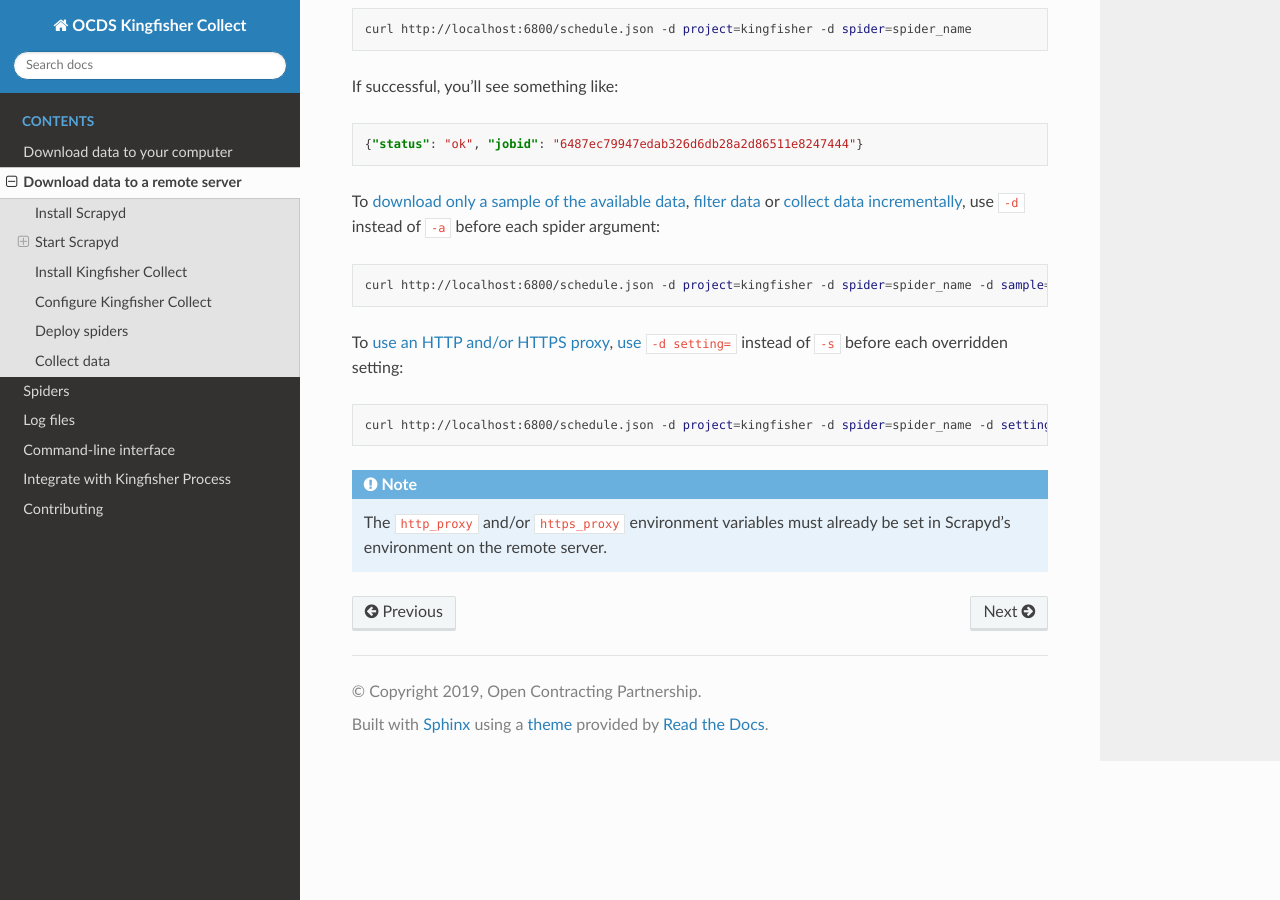
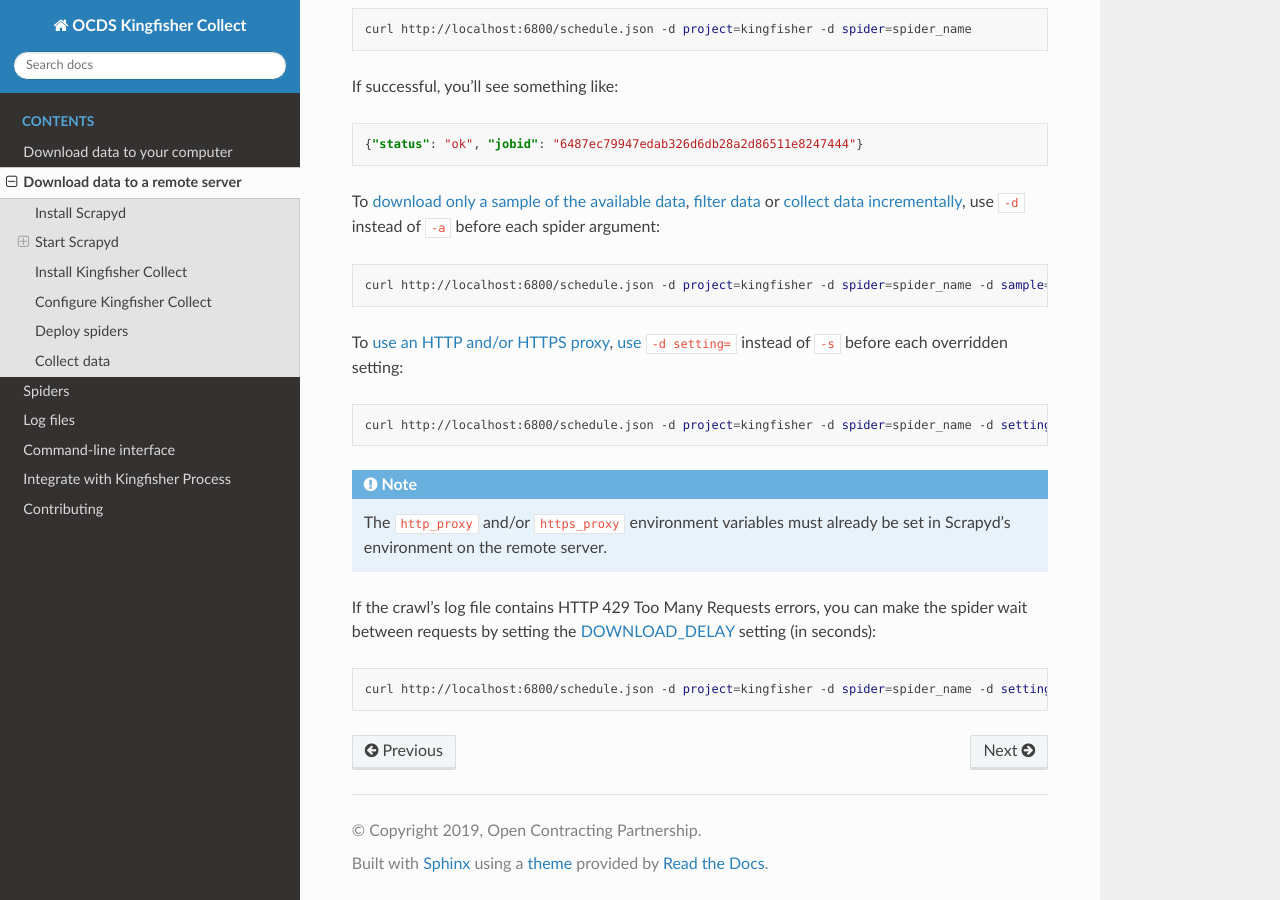
Before and after one commit to open-contracting/kingfisher-collect, a Sphinx documentation site: the page built from docs/scrapyd.rst, in a window 1280 px wide and 900 px high, scrolled down 2507 px. Built offline with Sphinx 7.4.7 and the Read the Docs theme 2.0.0, drawn with Linux system fonts in a browser that asks for light colours.

Commit message:
docs: Add example with DOWNLOAD_DELAY setting, #612

```diff
--- a/docs/scrapyd.rst
+++ b/docs/scrapyd.rst
@@ -120,3 +120,9 @@
 .. note::
 
    The ``http_proxy`` and/or ``https_proxy`` environment variables must already be set in Scrapyd's environment on the remote server.
+
+If the crawl's log file contains HTTP 429 Too Many Requests errors, you can make the spider wait between requests by setting the `DOWNLOAD_DELAY <https://docs.scrapy.org/en/latest/topics/settings.html#download-delay>`__ setting (in seconds):
+
+.. code-block:: bash
+
+   curl http://localhost:6800/schedule.json -d project=kingfisher -d spider=spider_name -d setting=DOWNLOAD_DELAY=1
```
